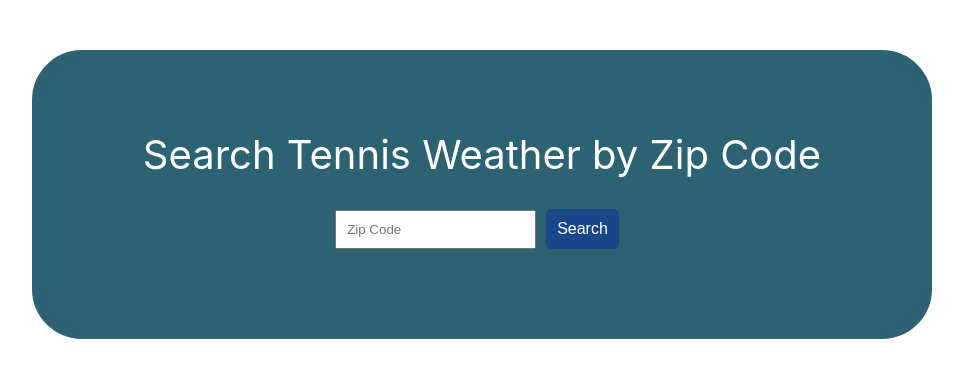
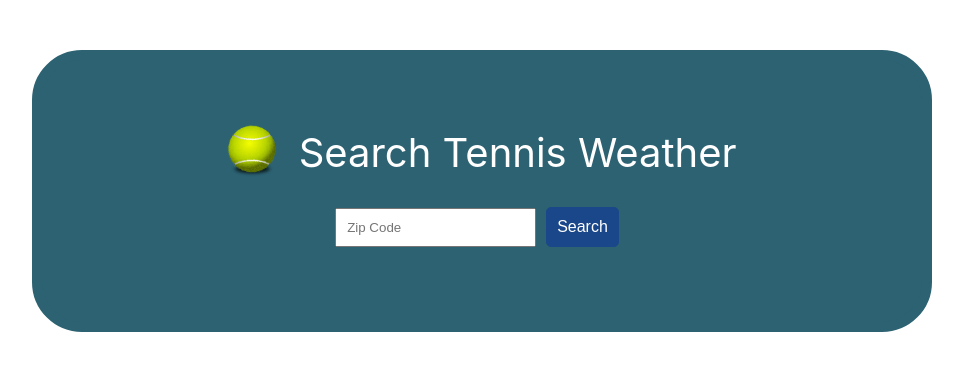
Before and after one commit to mvangin/weatherApp, a React (Create React App) app: page / in a window 1280 px wide. Shown: the top 378 px of the page, without its empty margins (158-1121 px from the left). Built offline with nearby package versions, Linux system fonts and the light colour scheme.

Commit message:
styling update

```diff
--- a/src/Homepage.css
+++ b/src/Homepage.css
@@ -20,7 +20,7 @@ h1 {
     margin-top: 50px;
     border: 10px solid rgb(44, 98, 114);
     border-radius: 50px;
-    padding: 20px;
+    padding: 15px;
 
 }
 
@@ -34,8 +34,9 @@ h1 {
 }
 
 .containerBar {
-   margin-top: -75px;
+   margin-top: -65px;
    margin-bottom:50px;
+   padding: 20px;
     display: flex;
     justify-content: center;
     background: rgb(44, 98, 114);
@@ -45,6 +46,11 @@ h1 {
 }
 .containerBar .searchBox {
     margin: 0px 0px 0px 50px;
+}
+
+.tennisBall{
+    width: 50px;
+    margin: 0px 10px -10px 0px;
 }
 
 input {
--- a/src/Homepage.js
+++ b/src/Homepage.js
@@ -5,18 +5,17 @@ import WeekDays from "./WeekDays"
 import CurrentWeather from "./CurrentWeather"
 import Search from "./Search"
 import parseWeather from "./parseWeather"
-
+import tennisBall from "./assets/tennisBall.png"
 function Homepage() {
 
     const [dailyWeather, setDailyWeather] = useState(null);
     const [currentWeather, setCurrentWeather] = useState(null)
     const [zipcode, setZipcode] = useState("");
-    const [city, setCity] = useState("Search Tennis Weather by Zip Code");
+    const [city, setCity] = useState("Search Tennis Weather");
     const [error, setError] = useState(null);
     const [tennisTags, setTennisTags] = useState([]);
     const [weekDays, setWeekDays] = useState([]);
     const [firstLoad, setFirstLoad] = useState(true);
-    const [loading, setLoading] = useState(false)
 
 
     useEffect(() => {
@@ -60,7 +59,7 @@ function Homepage() {
                 }
             })
             .then(jsonData => {
-                setCity(jsonData.name)
+                setCity(`${jsonData.name}, USA`)
                 setFirstLoad(false);
                 setError(null)
                 console.log(jsonData)
@@ -81,7 +80,7 @@ function Homepage() {
                     })
             })
             .catch(error => {
-                setError("An error occured, please try again")
+                setError("An error occured")
                 console.log(error)
             })
     }
@@ -96,7 +95,7 @@ function Homepage() {
             <div id="weatherData">
                 <div className={`${!firstLoad ? "containerBar" : null}`}>
                     <div id="cityName">
-                        {error ? error : city}
+                    <img className="tennisBall" src={tennisBall}></img> {error ? error : city}
                     </div>
 
                     <Search handleClick={handleClick} zipcode={zipcode} setZipcode={setZipcode} />
```
Also changed, not shown: src/assets/tennisBall.png (added).
